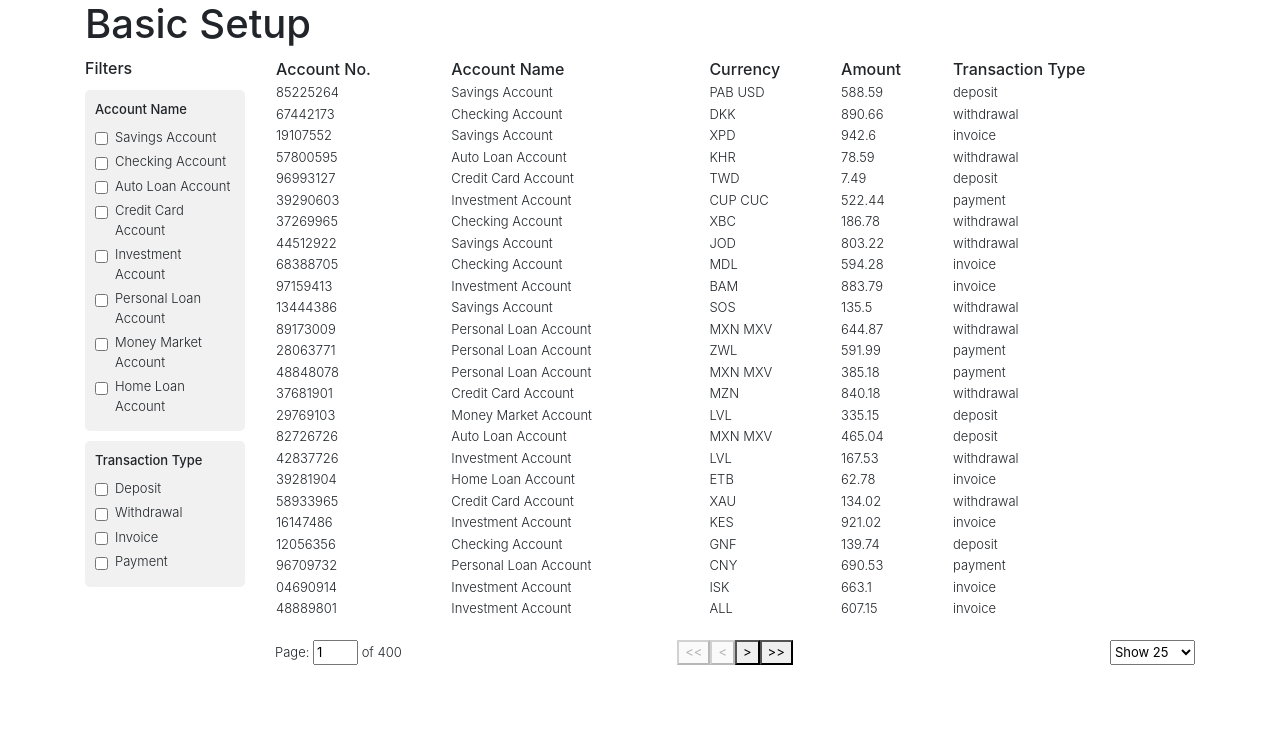
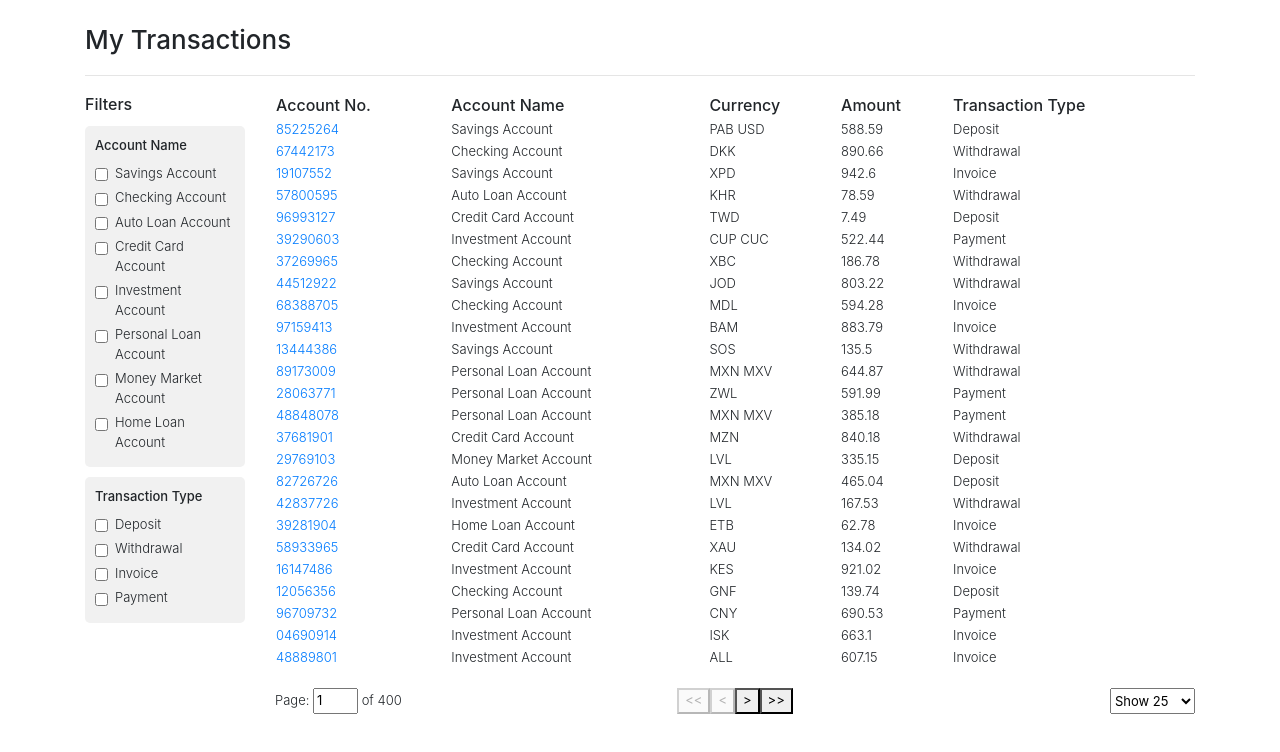
Before and after one commit to ceharsh24/ssgm-global, a React app: page / in a window 1280 px wide. Shown: the top 752 px of the page. Built offline with nearby package versions, Linux system fonts and the light colour scheme.

Commit message:
Routing added and transaction detail screen added

```diff
--- a/src/containers/App.js
+++ b/src/containers/App.js
@@ -1,13 +1,15 @@
 import React, { useState, useEffect } from 'react';
 import { Container, Row, Col } from 'react-bootstrap';
-import { BrowserRouter } from 'react-router-dom';
+import { BrowserRouter, Route } from 'react-router-dom';
 import { transactions } from '../data/data.json';
 import intersectionBy from 'lodash/intersectionBy';
 import './App.scss';
 
+import { Header } from './Header/Header';
 import { FilterList } from './FilterList/FilterList';
 import { TransactionTable } from './TransactionTable/TransactionTable';
 import { TransactionTableColumn } from './TransactionTable/TransactionTableColumn';
+import { TransactionDetails } from './TransactionDetails/TransactionDetails';
 
 const App = () => {
   const [allTransactions, setAllTransactions] = useState([]);
@@ -104,11 +106,16 @@ const App = () => {
   return (
     <BrowserRouter>
       <Container>
-        <h1>Basic Setup</h1>
+        <Header />
+
+        <Route path="/" exact>
           <Row>
             <Col md={2}>
               <div className="filter-list-header">Filters</div>
-            <FilterList filters={allFilterTypes} handleFilter={handleFilter} />
+              <FilterList
+                filters={allFilterTypes}
+                handleFilter={handleFilter}
+              />
             </Col>
             <Col md={10}>
               <TransactionTable
@@ -117,6 +124,13 @@ const App = () => {
               />
             </Col>
           </Row>
+        </Route>
+
+        <Route
+          path="/transaction/:accountno"
+          exact
+          component={TransactionDetails}
+        ></Route>
       </Container>
     </BrowserRouter>
   );
--- a/src/containers/FilterList/FilterList.js
+++ b/src/containers/FilterList/FilterList.js
@@ -1,6 +1,7 @@
 import React, { Fragment } from 'react';
 import { Form } from 'react-bootstrap';
 
+import { TextModifier } from '../../utils/textModifier';
 import './FilterList.scss';
 
 export const FilterList = ({ filters, handleFilter }) => {
@@ -11,24 +12,18 @@ export const FilterList = ({ filters, handleFilter }) => {
     handleFilter(name, value, checked);
   };
 
-  const renderText = text => {
-    const splitTitle = text.replace(/([A-Z])/g, ' $1');
-    const finalTitle = splitTitle.charAt(0).toUpperCase() + splitTitle.slice(1);
-    return finalTitle;
-  };
-
   const renderFilterBloack = (title, data) => {
     return (
       <div className="filter-type">
         <Form key={title}>
-          <Form.Label className="form-label">{renderText(title)}</Form.Label>
+          <Form.Label className="form-label">{TextModifier(title)}</Form.Label>
           {data.map(eachType => (
             <Form.Group controlId="filterCheckBox" key={eachType}>
               <Form.Check
                 id={eachType}
                 value={title}
                 type="checkbox"
-                label={renderText(eachType)}
+                label={TextModifier(eachType)}
                 onChange={handleInputChange}
               />
             </Form.Group>
--- a/src/containers/Header/Header.js
+++ b/src/containers/Header/Header.js
@@ -0,0 +1,19 @@
+import React from 'react';
+import { useLocation, useParams } from 'react-router-dom';
+
+import './Header.scss';
+
+export const Header = () => {
+  const { pathname } = useLocation();
+  const pathNameArr = pathname.split('/');
+  return (
+    <>
+      <div className="heading">
+        {pathname !== '/'
+          ? `Transaction Details ${pathNameArr[pathNameArr.length - 1]}`
+          : 'My Transactions'}
+      </div>
+      <hr />
+    </>
+  );
+};
--- /dev/null
+++ b/src/containers/Header/Header.scss
@@ -0,0 +1,7 @@
+@import '../../index.scss';
+
+.heading {
+  font-size: 26px;
+  font-weight: $font-weight-medium;
+  margin-top: 20px;
+}
--- /dev/null
+++ b/src/containers/TransactionDetails/TransactionDetails.js
@@ -0,0 +1,23 @@
+import React from 'react';
+import { useLocation } from 'react-router';
+
+import { TextModifier } from '../../utils/textModifier';
+
+import './TransactionDetails.scss';
+
+export const TransactionDetails = props => {
+  let { state } = useLocation();
+  let { values } = state;
+  return Object.keys(values).map(eachKey => {
+    return (
+      <div key={eachKey} className="transaction-details">
+        <span className="-header">{`${TextModifier(eachKey)}: `}</span>
+        <span className="-body">
+          {typeof values[eachKey] === 'string' && eachKey !== 'currencyCode'
+            ? TextModifier(values[eachKey])
+            : values[eachKey]}
+        </span>
+      </div>
+    );
+  });
+};
--- /dev/null
+++ b/src/containers/TransactionDetails/TransactionDetails.scss
@@ -0,0 +1,14 @@
+@import '../../index.scss';
+
+.transaction-details {
+  line-height: 25px;
+  .-header {
+    font-weight: $font-weight-medium;
+    font-size: $font-size-light;
+  }
+
+  .-body {
+    font-weight: $font-weight-light;
+    font-size: $font-size-light;
+  }
+}
--- a/src/containers/TransactionTable/TransactionTable.js
+++ b/src/containers/TransactionTable/TransactionTable.js
@@ -48,7 +48,7 @@ export const TransactionTable = ({ columns, data }) => {
           {page.map((row, i) => {
             prepareRow(row);
             return (
-              <tr key={row.id}>
+              <tr key={row.id} className="-body-row">
                 {row.cells.map(cell => {
                   return (
                     <td {...cell.getCellProps()} key={cell.value}>
--- a/src/containers/TransactionTable/TransactionTable.scss
+++ b/src/containers/TransactionTable/TransactionTable.scss
@@ -8,6 +8,10 @@
   .-header {
     font-weight: $font-weight-medium;
     font-size: $font-size-medium;
+  }
+
+  .-body-row {
+    line-height: 20px;
   }
 }
 
--- a/src/containers/TransactionTable/TransactionTableColumn.js
+++ b/src/containers/TransactionTable/TransactionTableColumn.js
@@ -1,10 +1,14 @@
 import React from 'react';
+import {
+  TransactionTableLink,
+  TransactionTypeModifier
+} from './TransactionTableStyling';
 
 export const TransactionTableColumn = [
   {
     Header: 'Account No.',
-    accessor: 'account'
-    // Cell: <span>HHh</span>
+    accessor: 'account',
+    Cell: ({ row }) => TransactionTableLink(row.values)
   },
   {
     Header: 'Account Name',
@@ -20,6 +24,7 @@ export const TransactionTableColumn = [
   },
   {
     Header: 'Transaction Type',
-    accessor: 'transactionType'
+    accessor: 'transactionType',
+    Cell: ({ row }) => TransactionTypeModifier(row.values)
   }
 ];
--- /dev/null
+++ b/src/containers/TransactionTable/TransactionTableStyling.js
@@ -0,0 +1,24 @@
+import React from 'react';
+import { Link } from 'react-router-dom';
+import { TextModifier } from '../../utils/textModifier';
+
+import './TransactionTable.scss';
+
+export const TransactionTableLink = values => {
+  return (
+    <Link
+      to={{
+        pathname: `/transaction/${values.account}`,
+        state: {
+          values
+        }
+      }}
+    >
+      {values.account}
+    </Link>
+  );
+};
+
+export const TransactionTypeModifier = values => {
+  return <>{TextModifier(values.transactionType)}</>;
+};
--- a/src/index.html
+++ b/src/index.html
@@ -2,7 +2,7 @@
 <html lang="en">
   <head>
     <meta charset="utf-8" />
-    <title>React App</title>
+    <title>Transactions App</title>
   </head>
   <body>
     <noscript>You need to enable JavaScript to run this app.</noscript>
--- /dev/null
+++ b/src/utils/textModifier.js
@@ -0,0 +1,5 @@
+export const TextModifier = text => {
+  const splitTitle = text.replace(/([A-Z])/g, ' $1');
+  const finalTitle = splitTitle.charAt(0).toUpperCase() + splitTitle.slice(1);
+  return finalTitle;
+};
```
Lines whose indentation alone changed are shown as unchanged.
